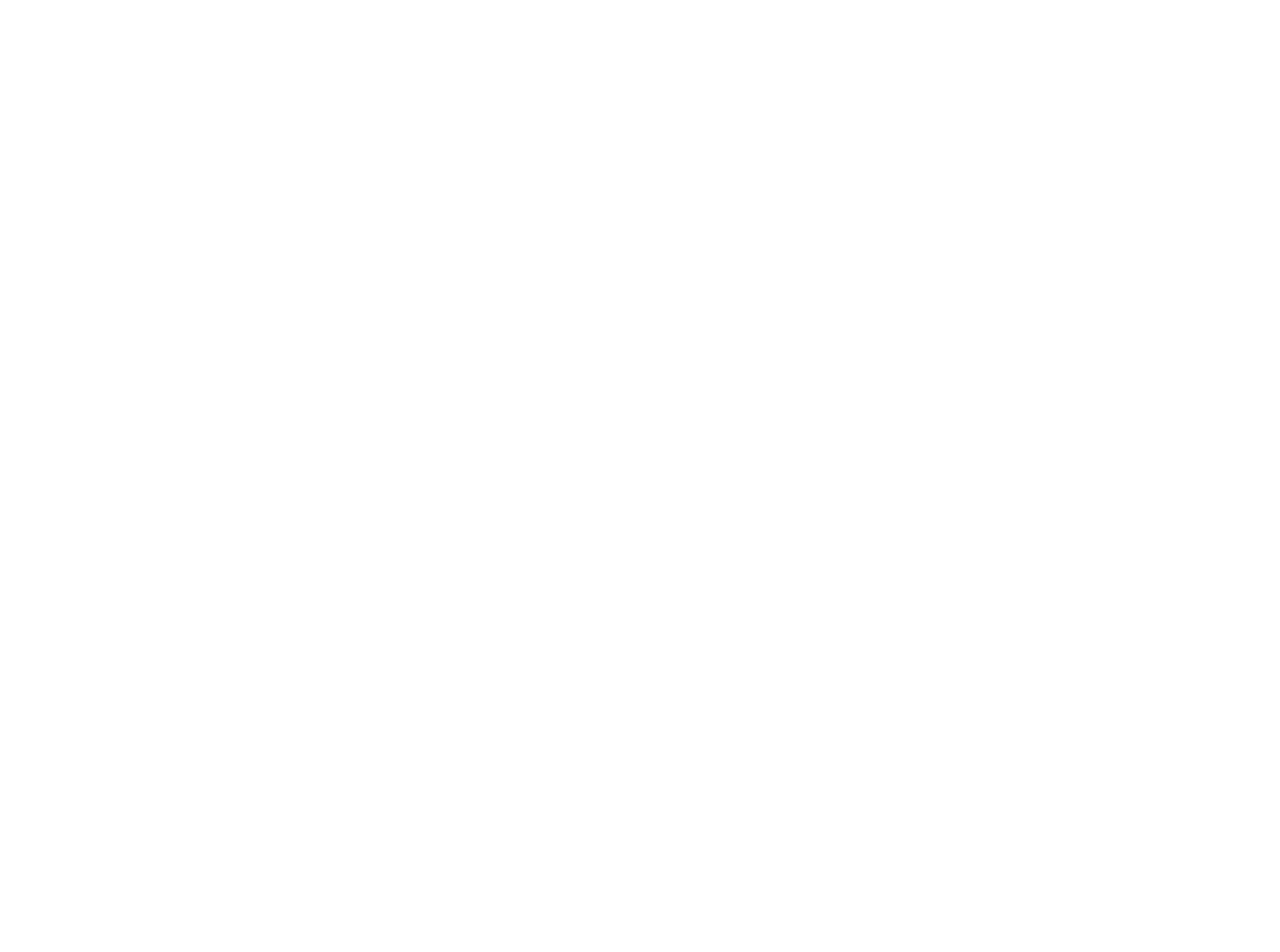
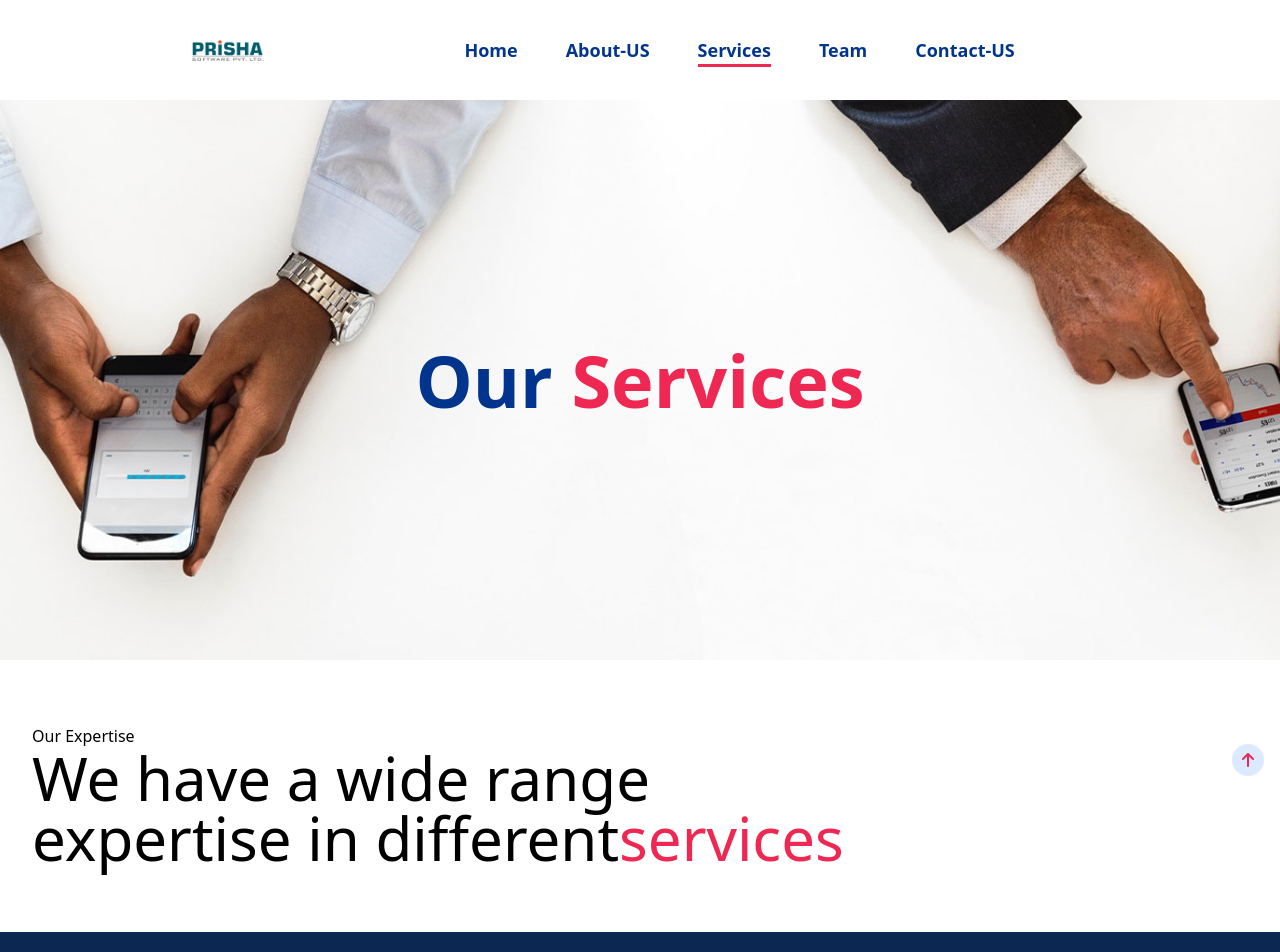
Before and after one commit to makwana-prateek23/PrishaSoftware, a React (Create React App) app: page /services in a window 1280 px wide. Before the commit this address had no page. Shown: the top 952 px of the page. Before the commit the page ends 800 px from the top, so only its background shows below. Built offline with nearby package versions, Linux system fonts and the light colour scheme.

Commit message:
On going work

```diff
--- a/src/App.js
+++ b/src/App.js
@@ -3,6 +3,7 @@
 import { BrowserRouter as Router, Routes, Route } from "react-router-dom";
 import Home from "./Pages/Home";
 import AboutUs from "./Pages/About";
+import Services from "./Pages/Services";
 import AOS from "aos";
 import "aos/dist/aos.css";
 import ContactUs from "./Pages/ContactUs";
@@ -22,7 +23,7 @@
           <Route path="/" element={<Home />} />
           <Route path="/about" element={<AboutUs />} />
           <Route path="/contact" element={<ContactUs />} />
-          <Route />
+          <Route path="/services" element={<Services />} />
         </Routes>
       </Router>
       {/* <MYSwiper /> */}
--- a/src/Components/Header.js
+++ b/src/Components/Header.js
@@ -26,12 +26,12 @@
           isScrolled ? "bg-blue" : "bg-transparent"
         }`}
       >
-        <div className=" logo items-center flex">
+        <div className=" logo items-center  flex mx-24">
           <img src={logo} alt="Logo" />
         </div>
         <nav className=" flex  px-16 items-center w-full">
           <div>
-            <ul className="flex mx-4 justify-evenly text-xl font-semibold items-center">
+            <ul className="flex mx-4 justify-evenly text-lg font-semibold items-center">
               <li
                 className={`relative mx-6 ${
                   location.pathname === "/" ? "active" : ""
@@ -49,16 +49,6 @@
               >
                 <Link to="/about" style={{ color: "var(--primary-color)" }}>
                   About-US
-                  <span className="line" />
-                </Link>
-              </li>
-              <li
-                className={`relative mx-6 ${
-                  location.pathname === "/contact" ? "active" : ""
-                }`}
-              >
-                <Link to="/contact" style={{ color: "var(--primary-color)" }}>
-                  Contact-US
                   <span className="line" />
                 </Link>
               </li>
@@ -82,6 +72,16 @@
                   <span className="line" />
                 </Link>
               </li>
+              <li
+                className={`relative mx-6 ${
+                  location.pathname === "/contact" ? "active" : ""
+                }`}
+              >
+                <Link to="/contact" style={{ color: "var(--primary-color)" }}>
+                  Contact-US
+                  <span className="line" />
+                </Link>
+              </li>
             </ul>
           </div>
         </nav>
--- a/src/Pages/About.js
+++ b/src/Pages/About.js
@@ -225,7 +225,9 @@
               </div>
             </section>
             <section>
-              <div></div>
+              <div className="mx-auto px-4 sm:px-6 lg:px-8 py-16 max-w-screen-xl flex justify-center">
+                <AboutSwiper images={images} />
+              </div>
             </section>
             <section>
               <div className="mx-auto px-4 sm:px-6 lg:px-8 py-16 max-w-screen-xl">
@@ -303,11 +305,6 @@
                 </div>
               </div>
             </section>
-            <section>
-              <div>
-                <AboutSwiper images={images} />
-              </div>
-            </section>
           </main>
         </div>
       </Layout>
--- a/src/Pages/Home.js
+++ b/src/Pages/Home.js
@@ -5,7 +5,6 @@
 import Quality2 from "../Components/Assets/Quality2.png";
 import ImageBack2 from "../Components/Assets/ImageBack2.png";
 import CircularProgressBar from "../Components/CircularBar";
-import Wave from "../Components/Assets/Wave.png";
 import Laptop from "../Components/Assets/Laptop.png";
 import backimage from "../Components/Assets/backImage.png";
 function Home() {
@@ -78,7 +77,7 @@
                 </div>
               </div>
               <section className="mx-auto px-4 sm:px-6 lg:px-8 py-16 max-w-screen-xl">
-                <div className="relative bottom-16 pt-16">
+                <div className="flex justify-center">
                   <MySwiper />
                 </div>
               </section>
--- a/src/Pages/Services.js
+++ b/src/Pages/Services.js
@@ -1,7 +1,38 @@
 import React from "react";
+import Layout from "../Components/Layout";
 
 function Services() {
-  return <div>Services</div>;
+  return (
+    <div>
+      <Layout>
+        <main>
+          <div className="ServicesBack py-16 flex justify-center items-center text-center">
+            <h2
+              className="text-7xl font-semibold"
+              style={{ color: "var(--primary-color)" }}
+            >
+              Our <span style={{ color: "var(--text-color)" }}>Services</span>
+            </h2>
+          </div>
+          <section className="mx-auto px-4 sm:px-6 lg:px-8 py-16 max-w-screen-xl">
+            <div>
+              <div>
+                {" "}
+                <h6>Our Expertise</h6>
+                <h2 className="text-6xl">
+                  We have a wide range
+                  <br />
+                  expertise in different
+                  <span style={{ color: "var(--text-color)" }}>services</span>
+                </h2>
+              </div>
+              <div></div>
+            </div>
+          </section>
+        </main>
+      </Layout>
+    </div>
+  );
 }
 
 export default Services;
--- a/src/index.css
+++ b/src/index.css
@@ -244,3 +244,25 @@
   background-size: cover;
   background-position: center;
 }
+
+.about-swiper {
+  width: 80%;
+  display: flex;
+  align-items: center;
+  justify-content: center;
+}
+
+.swiper-about-slide img {
+  width: 400px;
+  display: flex;
+  justify-content: center;
+  padding: 12px;
+  align-items: center;
+}
+
+.ServicesBack {
+  background-image: url("../src//Components/Assets/Services/ServicesBack.jpg");
+  background-size: cover;
+  background-position: center;
+  min-height: 70vh;
+}
```
Also changed, not shown: src/Components/Assets/Services/ServicesBack.jpg (added).
